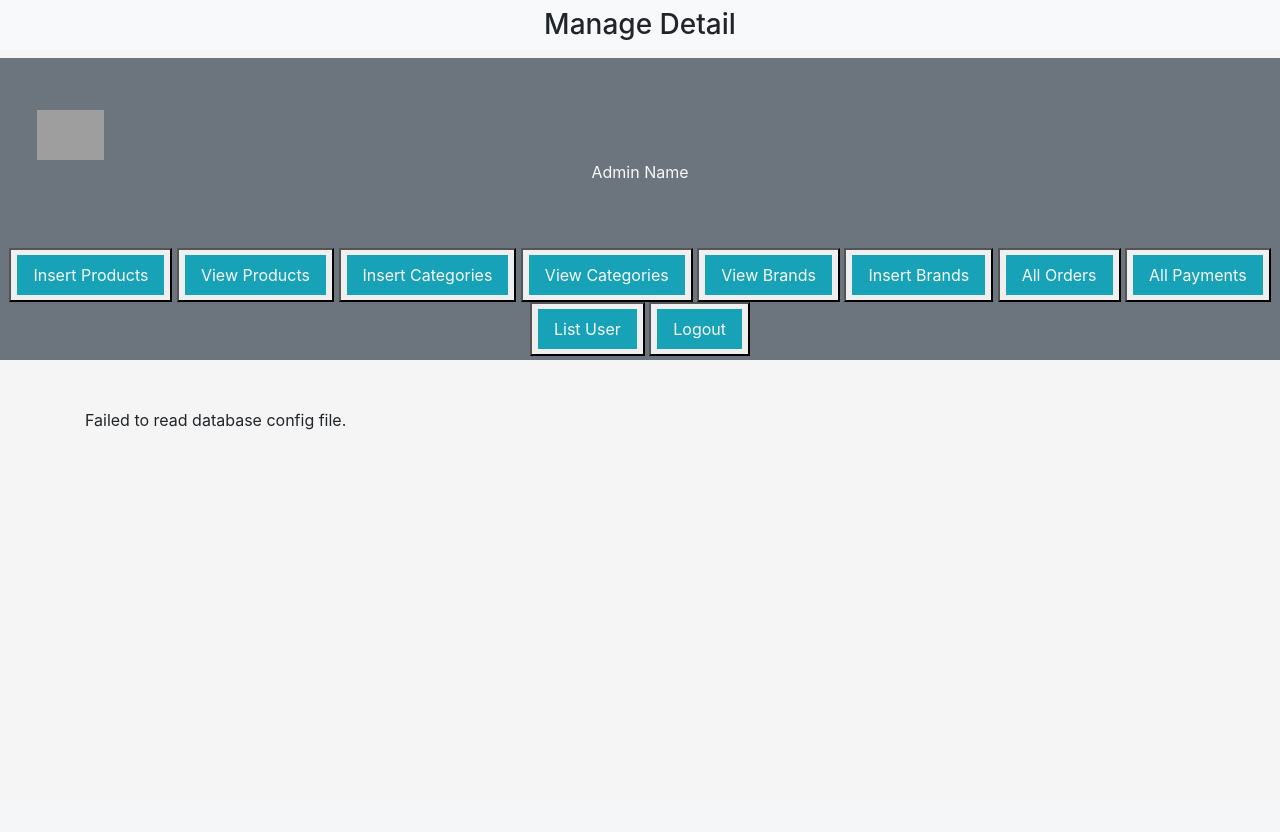
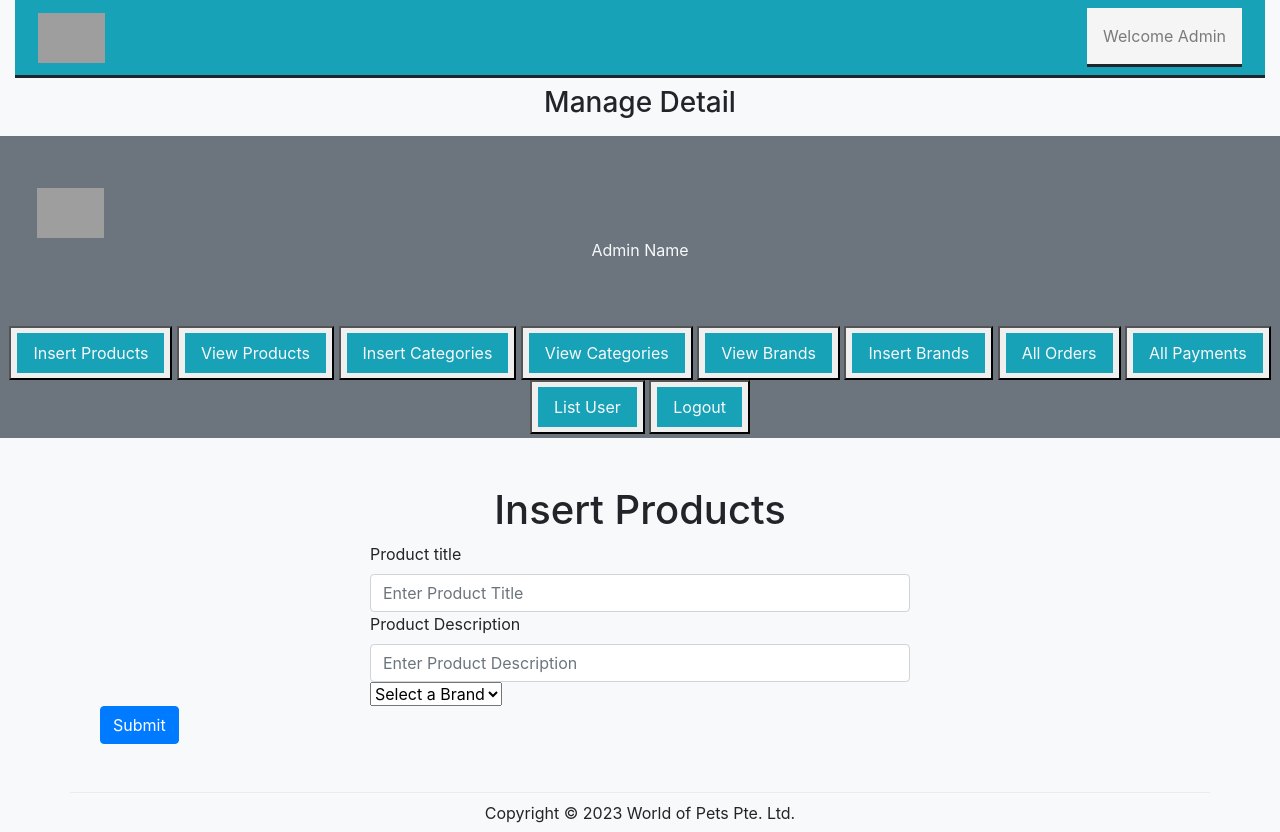
Before and after one commit to The1Azreen/INF1005-SIT, a PHP site: page /azreen/adminindex.php?insert_brand in a window 1280 px wide. Before the commit the page ends 430 px from the top, so only its background shows below. Run offline with PHP 8.4, Linux system fonts and the light colour scheme; data that the repository does not hold is empty; grey boxes are pictures that could not be loaded.

Commit message:
Revert "l"
This reverts commit bc4ca85eaf4ae824ae920b72bce7262e4a5ac2d6.

```diff
--- a/azreen/adminindex.php
+++ b/azreen/adminindex.php
@@ -10,7 +10,7 @@
 </head>
 <body>
 
-    <!--first child
+    <!--first child -->
     <div class = "container-fluid">
         <nav class = "navbar navbar-expand-lg navbar-light bg-info">
            <div class = "container-fluid">
@@ -24,7 +24,7 @@
                 </nav>
             </div>
         </nav>
-    </div>-->
+    </div>
     <!--second child -->
     <div class = "bg-light">
             <h3 class="text-center p-2">Manage Detail</h3>
--- a/azreen/insert_brands.php
+++ b/azreen/insert_brands.php
@@ -1,56 +1,58 @@
+<!DOCTYPE html>
+<html lang="en">
+<head>
+    <meta charset="UTF-8">
+    <meta name="viewport" content="width=device-width, initial-scale=1.0">
+    <title>Admin Inserting Product Dashboard</title>
     <?php
-session_start();
+    // Include head.inc.php for the <head> section
+    include "inc/head.inc.php";
 
-// Include database configuration
+    // Establish a database connection
     $config = parse_ini_file('/var/www/private/db-config.ini');
-if (!$config) {
-    die("Failed to read database config file.");
-}
-
-// Establish connection to the database
-$servername = $config['servername'];
-$username = $config['username'];
-$password = $config['password'];
-$dbname = $config['dbname'];
-
-$conn = new mysqli($servername, $username, $password, $dbname);
+    $conn = new mysqli($config['servername'], $config['username'], $config['password'], $config['dbname']);
 
     // Check connection
     if ($conn->connect_error) {
         die("Connection failed: " . $conn->connect_error);
-} else {
-    echo "Connected successfully<br>";
     }
 
-if ($_SERVER["REQUEST_METHOD"] == "POST") {
-    // Retrieve brand title from the form
-    $brand_title = $_POST['brand_title'];
-
-    // Prepare SQL statement to insert brand into the database
-    $sql = "INSERT INTO ShopBrandPrototypeTable (brand_title) VALUES ('$brand_title')";
-
-    if ($conn->query($sql) === TRUE) {
-        // Insert successful
-        echo '<script>alert("Insert successful");</script>';
-    } else {
-        // Error occurred
-        echo '<script>alert("Error occurred");</script>';
+    // Fetch brand titles from the database
+    $brandOptions = "";
+    $sql = "SELECT brand_title FROM ShopBrandPrototypeTable";
+    $result = $conn->query($sql);
+    if ($result->num_rows > 0) {
+        while ($row = $result->fetch_assoc()) {
+            $brandOptions .= '<option value="' . $row["brand_title"] . '">' . $row["brand_title"] . '</option>';
         }
     }
+    ?>
+</head>
+<body class="bg-light">
+  <div class="container mt-3">
+    <h1 class="text-center">Insert Products</h1>
+    <!-- form -->
+    <form action="" method="post" enctype="multipart/form-data">
+      <!-- Product Title -->
+      <div class="form-outline mb-4 w-50 m-auto">
+        <label for="product_title" class="form-label">Product title</label>
+        <input type="text" name="product_title" id="product_title" class="form-control" placeholder="Enter Product Title" autocomplete="off">
+      </div>
+      <!-- Description -->
+      <div class="form-outline mb-4 w-50 m-auto">
+        <label for="description" class="form-label">Product Description</label>
+        <input type="text" name="description" id="description" class="form-control" placeholder="Enter Product Description" autocomplete="off">
+      </div>
+      <!-- Brands -->
+      <div class="form-outline mb-4 w-50 m-auto">
+        <select name="product_brands" id="product_brands" class="form-select">
+         <option value="">Select a Brand</option>
+         <?php echo $brandOptions; ?>
+        </select>
+      </div>
 
-// Close the database connection
-$conn->close();
-?>
-
-<form action="" method="post" class="mb-2">
-    <div class="input-group w-90 mb-3">
-        <span class="input-group-text bg-info" id="basic-addon1">
-            <i class="fa-solid fa-receipt"></i>
-        </span>
-        <input type="text" class="form-control" name="brand_title" placeholder="Insert Brands"
-        aria-label="brands" aria-describedby="basic-addon1">
+      <button type="submit" class="btn btn-primary">Submit</button>
+    </form>
   </div>
-    <div class="input-group w-10 mb-2 auto">
-        <button type="submit" class="bg-info p-2 my-3 border-0">Insert Brands</button>
-    </div>
-</form>
+</body>
+</html>
```
Lines whose indentation alone changed are shown as unchanged.
